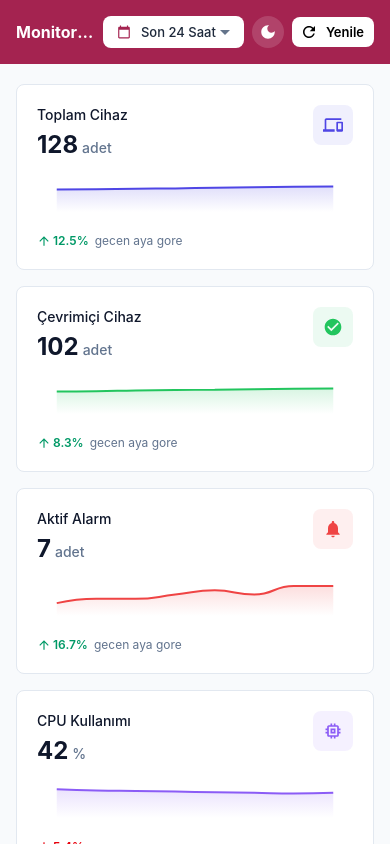
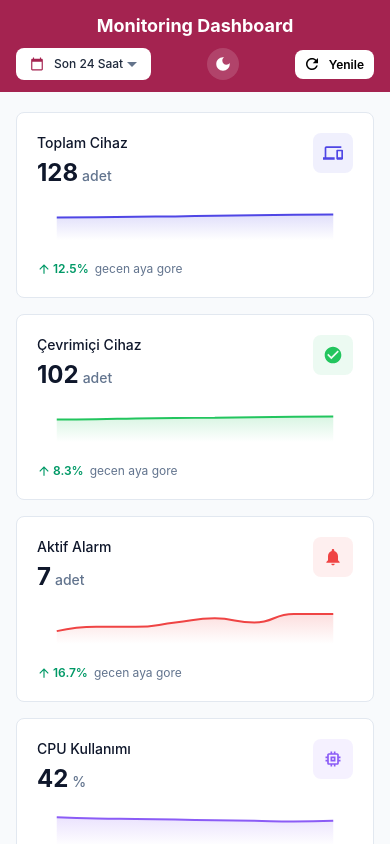
Before and after one commit to aycacerence/Monitoring-dashboard, a React (Vite) app: page / in a window 390 px wide. Shown: the top 844 px of the page. Built offline with nearby package versions, Linux system fonts and the light colour scheme.

Commit message:
fix: mobil görünümde headerdaki başlık ortalanıp düzeltildi

```diff
--- a/src/components/layout/Header/Header.jsx
+++ b/src/components/layout/Header/Header.jsx
@@ -27,17 +27,17 @@ function Header({ title, lastUpdated, timeRange, onTimeRangeChange, onRefresh, i
       className="sticky top-0 z-20 w-full"
       sx={{ bgcolor: 'primary.main' }}
     >
-      <div className="flex flex-nowrap min-h-16 items-center justify-between gap-2 px-4 py-3 sm:px-6 lg:px-8">
+      <div className="flex min-h-16 flex-wrap items-center justify-between gap-2 px-4 py-3 sm:flex-nowrap sm:px-6 lg:px-8">
 
         {/* Sol: Sayfa başlığı */}
-        <div className="min-w-0">
-          <h1 className="truncate text-base font-bold tracking-normal text-white sm:text-xl lg:text-2xl">
+        <div className="min-w-0 basis-full sm:basis-auto">
+          <h1 className="text-center whitespace-nowrap text-lg font-bold tracking-normal text-white sm:text-left sm:truncate sm:text-xl lg:text-2xl">
             {title}
           </h1>
         </div>
 
         {/* Sağ: Son güncelleme + Filtre + Mod Toggle + Yenile */}
-        <div className="flex items-center gap-2 shrink-0">
+        <div className="flex min-w-0 flex-1 items-center justify-between gap-2 sm:flex-initial sm:justify-end sm:shrink-0">
 
           {/* Son güncelleme tarihi */}
           {lastUpdated && (
@@ -59,9 +59,10 @@ function Header({ title, lastUpdated, timeRange, onTimeRangeChange, onRefresh, i
               backgroundColor: '#ffffff',
               color: '#1e293b',
               fontWeight: 500,
-              fontSize: '0.8125rem',
+              fontSize: { xs: '0.75rem', sm: '0.8125rem' },
               borderRadius: '8px',
               height: '32px',
+              minWidth: { xs: 132, sm: 150 },
               '& .MuiOutlinedInput-notchedOutline': { border: 'none' },
               '& .MuiSelect-icon': { color: '#64748b' },
               '& .MuiSelect-select': { paddingLeft: '6px', paddingRight: '28px !important' },
@@ -114,7 +115,7 @@ function Header({ title, lastUpdated, timeRange, onTimeRangeChange, onRefresh, i
               '&:hover': { backgroundColor: '#f1f1f1' },
               boxShadow: 'none',
               fontWeight: 600,
-              fontSize: '0.8125rem',
+              fontSize: { xs: '0.75rem', sm: '0.8125rem' },
               textTransform: 'none',
               borderRadius: '8px',
               minWidth: 'auto',
```
